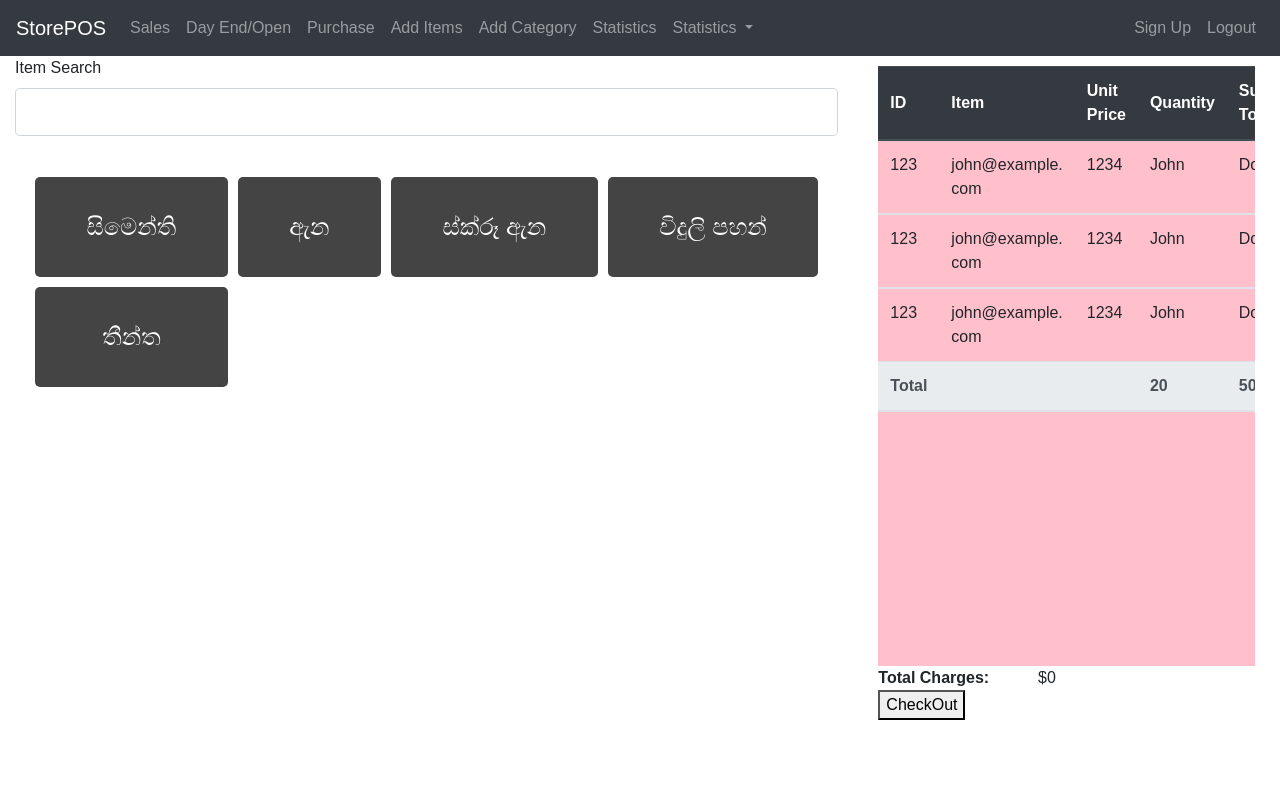
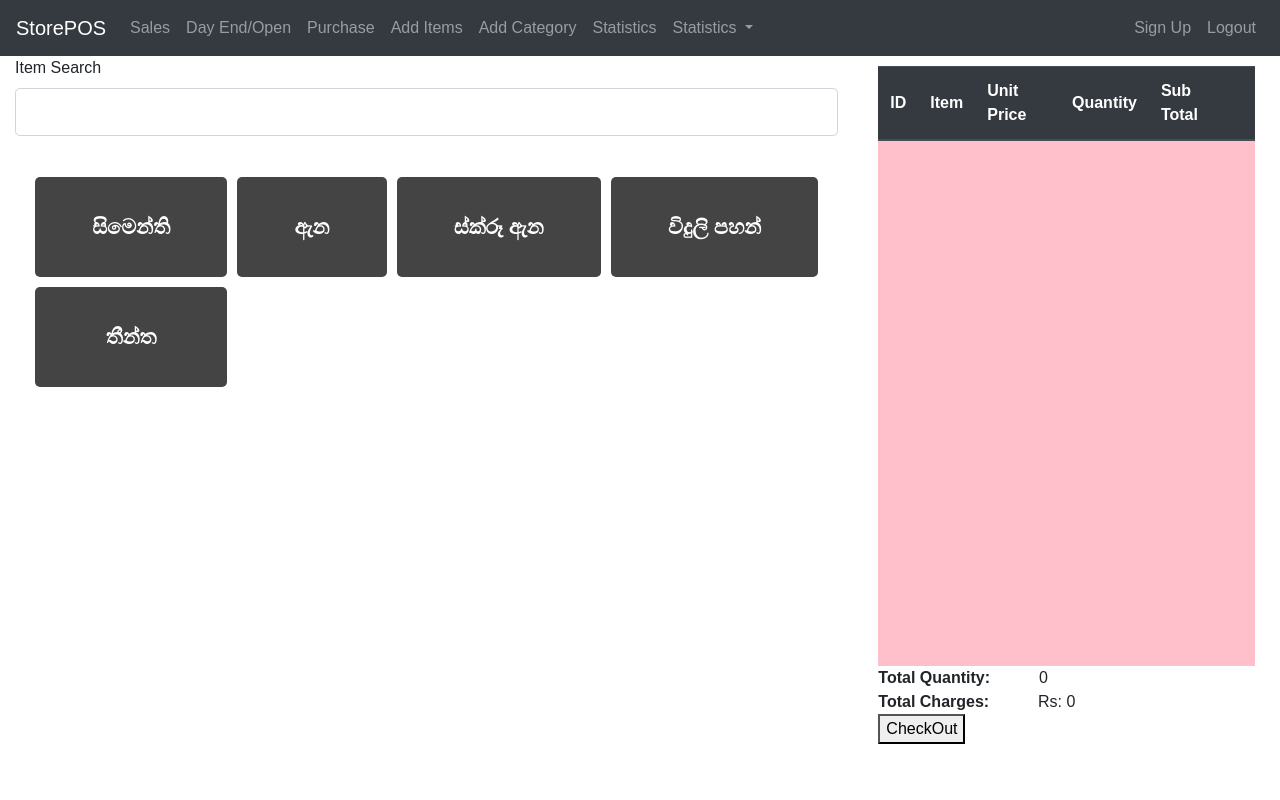
Before and after one commit to dushanEranga/StorePOS, a PHP site: page /welcome.php in a window 1280 px wide. Run offline with PHP 8.4, Linux system fonts and the light colour scheme; a user stored in the database is signed in; data comes from the database, SQL or seed files in the repository; lists and menus that the app fills with data are empty.

Commit message:
Fixed cart load + delete + total

```diff
--- a/css.css
+++ b/css.css
@@ -1,10 +1,59 @@
 html,
-body {
+body,
+h1,
+h2,
+h3,
+h4,
+h5 {
+    font-family: "Raleway", sans-serif;
     margin: 0;
     padding: 0;
     border: 0;
     outline: 0;
     height: 100%;
+}
+
+.wrapper,
+#wrapper2 {
+    display: grid;
+    grid-template-rows: 100px 100px;
+    grid-template-columns: 100px 100px 100px;
+    grid-gap: 10px;
+    background-color: inherit;
+    color: #444;
+    grid-template-columns: auto auto auto auto;
+    padding: 25px 20px 20px 20px;
+}
+
+.box {
+    background-color: #444;
+    border-radius: 5px;
+    color: #fff;
+    font-size: 130%;
+    cursor: pointer;
+    display: flex;
+    overflow-wrap: break-word;
+    justify-content: center;
+    align-items: center;
+    transition: all 0.6s;
+    font-weight: bold;
+    /*sets a transition (for hover effect)*/
+}
+
+.box:hover {
+    background: tomato;
+    /*sets background colour*/
+}
+
+.modal-body {
+    height: 70vh;
+    overflow-y: auto;
+}
+
+.modal-dialog {
+    position: absolute;
+    top: 1px;
+    left: 30px;
 }
 
 #left_bar {
--- a/getItems.php
+++ b/getItems.php
@@ -1,3 +1,4 @@
+
 <?php
 ob_start();
 $servername = "localhost";
--- a/welcome.php
+++ b/welcome.php
@@ -36,35 +36,6 @@ $result = $conn->query($sql);
   <link href="css.css" rel="stylesheet" />
 </head>
 
-<style>
-  html,body,h1,h2,h3,h4,h5 {font-family: "Raleway", sans-serif}
-
-
-  .wrapper,.wrapper2 {
-    display: grid;
-    grid-template-rows: 100px 100px;
-    grid-template-columns: 100px 100px 100px;
-    grid-gap: 10px;
-    background-color: inherit;
-    color: #444;
-    grid-template-columns: auto auto auto auto ;
-    padding: 25px 20px 20px 20px;
-  }
-  .box {
-    background-color: #444;
-    border-radius: 5px;
-    color: #fff;
-    font-size: 150%;
-    cursor: pointer;
-    display: flex;
-    justify-content: center;
-    align-items: center;
-    transition: all 0.6s; /*sets a transition (for hover effect)*/
-  }
-  .box:hover {
-    background: tomato; /*sets background colour*/
-  }
-</style>
 <body>
 
 <nav class="navbar navbar-expand-sm bg-dark navbar-dark">
@@ -114,16 +85,17 @@ $result = $conn->query($sql);
               }
           ?>
         </div>
+
         <div id="divModel">
           <div class="modal fade" id="myModal" role="dialog">
-              <div class="modal-dialog">
+              <div class="modal-dialog modal-lg modal-dialog-centered">
                 <div class="modal-content">
                 <div class="modal-header">
+                  <h4 class="modal-title">Item List</h4>
                   <button type="button" class="close" data-dismiss="modal">&times;</button>
-                      <h4 class="modal-title">Modal Header</h4>
                 </div>
                     <div class="modal-body" id="modelContents">
-                    <div  id="wrapper2"></div>
+                    <div id="wrapper2"></div>
                 </div>
                   <div class="modal-footer">
                     <button type="button" class="btn btn-default" data-dismiss="modal" onclick="deleteAll();" >Close</button>
@@ -133,6 +105,7 @@ $result = $conn->query($sql);
           </div>
         </div>
       </div>
+
 
       <div class="col-sm-4" >
         <div id="left_bar">
@@ -149,60 +122,19 @@ $result = $conn->query($sql);
                       <th></th>
                     </tr>
                     </thead>
-                  <tbody>
-                    <tr>
-                      <td id="ItemId">123</td>
-                      <td id ="itemName"">john@example. com</td>
-                      <td id="unitPrice">1234</td>
-                      <td id="itemQuantity">John</td>
-                      <td id="subTotal">Doe</td>
-                      <td><img src="remove.png"/></td>
-                    </tr>
-                </tbody>
-                <tbody>
-                    <tr>
-                      <td>123</td>
-                      <td>john@example. com</td>
-                      <td>1234</td>
-                      <td>John</td>
-                      <td>Doe</td>
-                      <td><img src="remove.png"/></td>
-                    </tr>
-                </tbody>
-                <tbody>
-                    <tr>
-                      <td>123</td>
-                      <td>john@example. com</td>
-                      <td>1234</td>
-                      <td>John</td>
-                      <td>Doe</td>
-                      <td><img src="remove.png"/></td>
-                    </tr>
-                </tbody>
-
-
-
-
-                <thead class="thead-light">
-                  <tr>
-                    <th>Total</th>
-                    <th></th>
-                    <th></th>
-                    <th>20</th>
-                    <th>5000</th>
-                    <th></th>
-                  </tr>
-                </thead>
+                    <tbody class = "tableBody"></tbody>
                </table>
             </div>
             <div class="cart-total">
-              <b>Total Charges:&nbsp;&nbsp;&nbsp;&nbsp;&nbsp;&nbsp;&nbsp;&nbsp;&nbsp;&nbsp;</b> $<span>0</span>
+                <b>Total Quantity:&nbsp;&nbsp;&nbsp;&nbsp;&nbsp;&nbsp;&nbsp;&nbsp;&nbsp;&nbsp;</b> <span class ="totalQuantity">0</span></br>
+                <b>Total Charges:&nbsp;&nbsp;&nbsp;&nbsp;&nbsp;&nbsp;&nbsp;&nbsp;&nbsp;&nbsp;</b> Rs: <span class ="totalAmount">0</span>
                 <input type="hidden" name="total-hidden-charges" id="total-hidden-charges" value="0" />
             </div>
               <button type="submit" id="Submit">CheckOut</button>
           </form>
         </div>
       </div>
+
     </div>
   </div>
 </div>
@@ -249,20 +181,25 @@ function showItems(str) {
       var newQuantity = (cartArray.find(v => v.id == thisID).quantity)+1;
       cartArray.find(v => v.id == thisID).quantity = newQuantity;
 
-			var price 	 = $('#each-'+thisID).children(".shopp-price").find('em').html();
-			var quantity = $('#each-'+thisID).children(".shopp-quantity").html();
+			var price 	 = $('#each-'+thisID).children(".subTotal").html();
+			var quantity = $('#each-'+thisID).children(".itemQuantity").html();
+
+      var totalQuantity = $('.cart-total').children(".totalQuantity").html();
+      totalQuantity = parseInt(totalQuantity)+1;
+      $('.cart-total').children(".totalQuantity").html(totalQuantity);
+
 			quantity = parseInt(quantity)+parseInt(1);
 
 			var total = parseInt(itemprice)*parseInt(quantity);
 
-			$('#each-'+thisID).children(".shopp-price").find('em').html(total);
-			$('#each-'+thisID).children(".shopp-quantity").html(quantity);
+			$('#each-'+thisID).children(".subTotal").html(total);
+			$('#each-'+thisID).children(".itemQuantity").html(quantity);
 
-			var prev_charges = $('.cart-total span').html();
+      //cart total display
+			var prev_charges = $('.cart-total').children(".totalAmount").html();
 			prev_charges = parseInt(prev_charges)-parseInt(price);
-
 			prev_charges = parseInt(prev_charges)+parseInt(total);
-			$('.cart-total span').html(prev_charges);
+			$('.cart-total').children(".totalAmount").html(prev_charges);
 
 			$('#total-hidden-charges').val(prev_charges);
 
@@ -275,18 +212,19 @@ function showItems(str) {
 		else
 		{
 			Arrays.push(thisID);
-			cartArray.push({id: thisID, quantity: 1});
+			cartArray.push({id: thisID, totalQuantity: 1});
 
+      var totalQuantity = $('.cart-total').children(".totalQuantity").html();
+      totalQuantity = parseInt(totalQuantity)+1;
+      $('.cart-total').children(".totalQuantity").html(totalQuantity);
 
-			var prev_charges = $('.cart-total span').html();
+      //cart total
+			var prev_charges = $('.cart-total').children(".totalAmount").html();
 			prev_charges = parseInt(prev_charges)+parseInt(itemprice);
-
-			$('.cart-total span').html(prev_charges);
+			$('.cart-total').children(".totalAmount").html(prev_charges);
 			$('#total-hidden-charges').val(prev_charges);
 
-      $('#left_bar .cart-info').append('<div class="shopp" id="each-'+thisID+'"><div class="label">'+itemname+'</div><div class="shopp-price"> $<em>'+itemprice+'</em></div><span class="shopp-quantity"><div class="def-number-input number-input safari_only"><button onclick="this.parentNode.querySelector("input[type=number]").stepDown()" class="minus"></button><input class="quantity" min="0" name="quantity" value="1" type="number"><button onclick="this.parentNode.querySelector("input[type=number]").stepUp()" class="plus"></button></div></span><img src="remove.png" class="remove" /><br class="all" /></div>');
-
-			$('#cart').css({'-webkit-transform' : 'rotate(20deg)','-moz-transform' : 'rotate(20deg)' });
+			$('#left_bar .tableBody').append('<tr id = "each-'+thisID+'"><td class="itemID">'+thisID+'</td><td class ="itemName"">'+itemname+'</td><td class="unitPrice">'+itemprice+'</td><td class="itemQuantity">1</td><td class="subTotal">'+itemprice+'</td><td><img src="remove.png" class ="remove"/></td></tr>');
 
       console.log("Item doesn't present");
       console.log(Arrays);
@@ -295,22 +233,28 @@ function showItems(str) {
 		}
 
 	});
+
   $('body').off().on('click','.remove',function(){
     console.log("Item removes");
-		var deduct = $(this).parent().children(".shopp-price").find('em').html();
-		var prev_charges = $('.cart-total span').html();
 
-		var thisID = $(this).parent().attr('id').replace('each-','');
+		var deductTotal = $(this).closest("tr").find(".subTotal").html();
+    var deductQuantity = $(this).closest("tr").find(".itemQuantity").html();
+    var thisID = $(this).closest("tr").attr('id').replace('each-','');
+		var prev_charges = $('.cart-total').children(".totalAmount").html();
+    var totalQuantity = $('.cart-total').children(".totalQuantity").html();
 
 		var pos = getpos(Arrays,thisID);
     Arrays.splice(pos,1,"0");
-
     cartArray.splice(cartArray.findIndex(item => item.id === thisID), 1);
 
-		prev_charges = parseInt(prev_charges)-parseInt(deduct);
-		$('.cart-total span').html(prev_charges);
+		prev_charges = parseInt(prev_charges)-parseInt(deductTotal);
+    $('.cart-total').children(".totalAmount").html(prev_charges);
+
+    var totalQuantity = parseInt(totalQuantity)-parseInt(deductQuantity);
+    $('.cart-total').children(".totalQuantity").html(totalQuantity);
+
 		$('#total-hidden-charges').val(prev_charges);
-		$(this).parent().remove();
+		$(this).closest("tr").remove();
 
       console.log(Arrays);
       console.log(cartArray);
```
Lines whose indentation alone changed are shown as unchanged.
